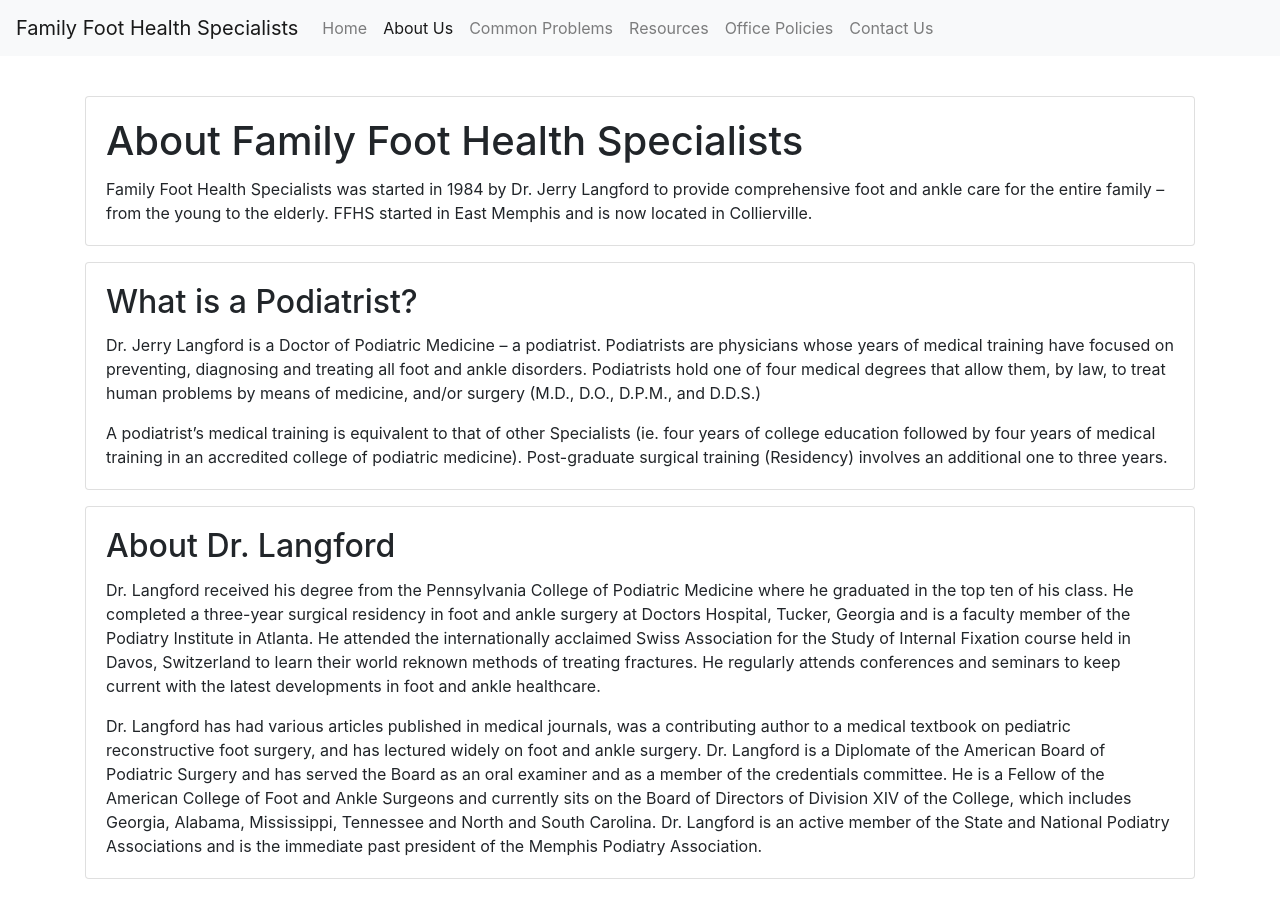
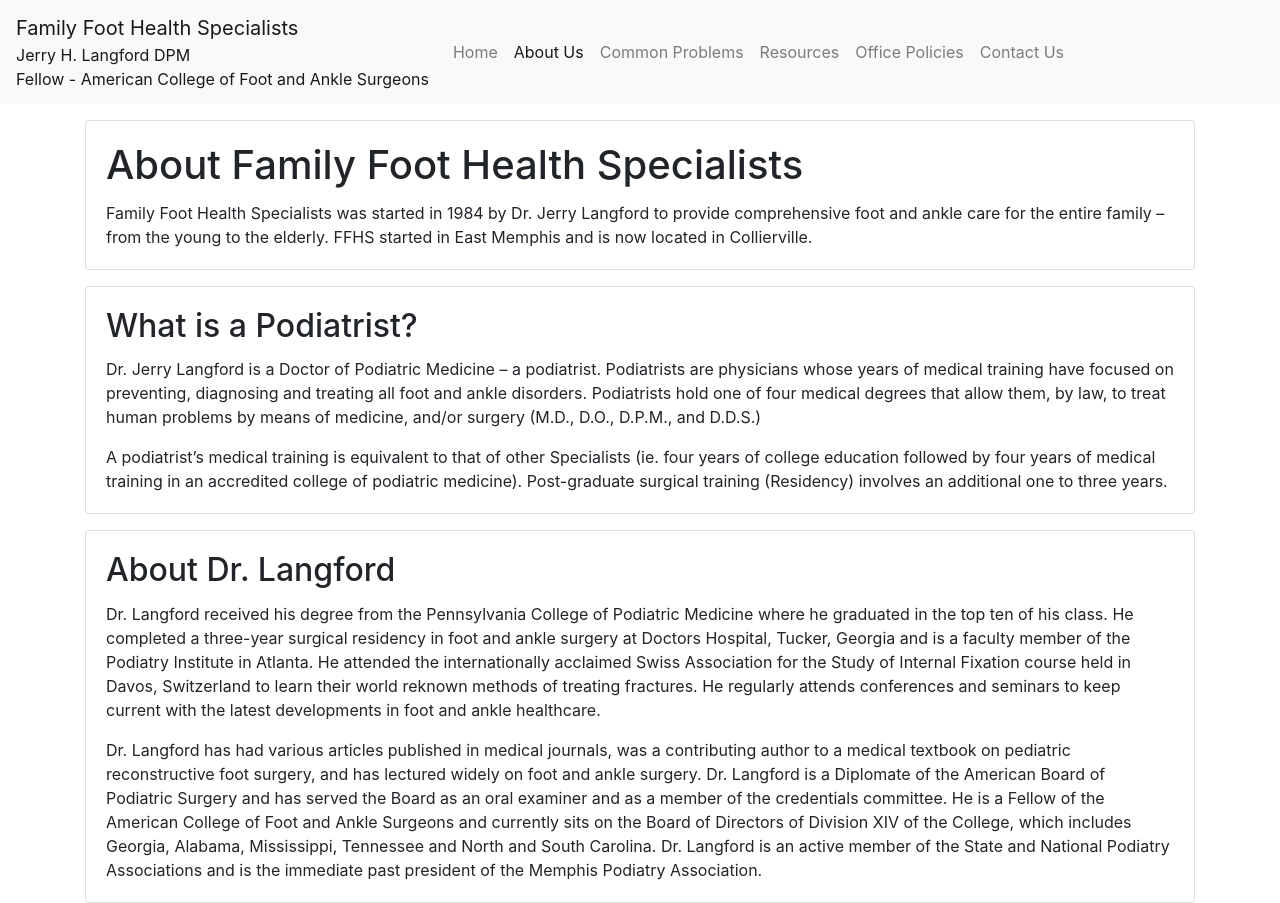
Before and after one commit to pink-dog-software/ffhs, a website: page views/about.html in a window 1280 px wide. Before the commit the page ends 879 px from the top, so only its background shows below. Drawn offline with nearby package versions, Linux system fonts and the light colour scheme; files that its build step writes are made by us from their sources.

Commit message:
added new header to all views

```diff
--- a/styles/main.css
+++ b/styles/main.css
@@ -1,6 +1,10 @@
 /* Bootstrap Styles */
+header {
+  margin-bottom: 16px;
+}
+
 body {
-  padding-top: 80px;
+  padding-top: 104px;
 }
 
 .card {
--- a/views/about.html
+++ b/views/about.html
@@ -19,7 +19,8 @@
 <body>
     <header>
         <nav class="navbar fixed-top navbar-expand-lg navbar-light bg-light">
-            <a class="navbar-brand" href="#">Family Foot Health Specialists</a>
+            <a class="navbar-brand" href="#">Family Foot Health Specialists<small>Jerry H. Langford DPM</small><small>Fellow
+                    - American College of Foot and Ankle Surgeons</small></a>
             <button class="navbar-toggler" type="button" data-toggle="collapse" data-target="#navbarNav" aria-controls="navbarNav"
                 aria-expanded="false" aria-label="Toggle navigation">
                 <span class="navbar-toggler-icon"></span>
```
Also changed, not shown: views/contact.html (+2 -1 lines), views/policies.html (+2 -1 lines), views/problems.html (+2 -1 lines), views/resources.html (+2 -1 lines).
